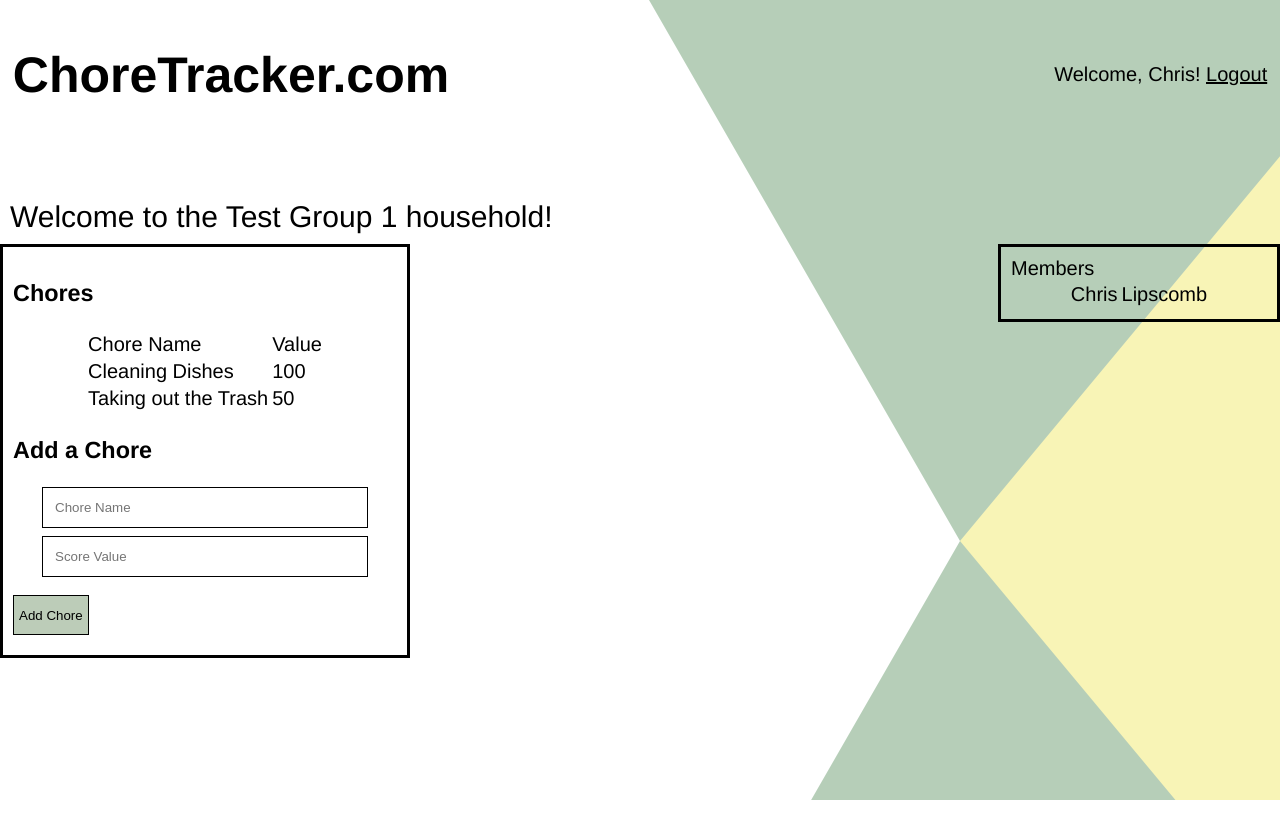
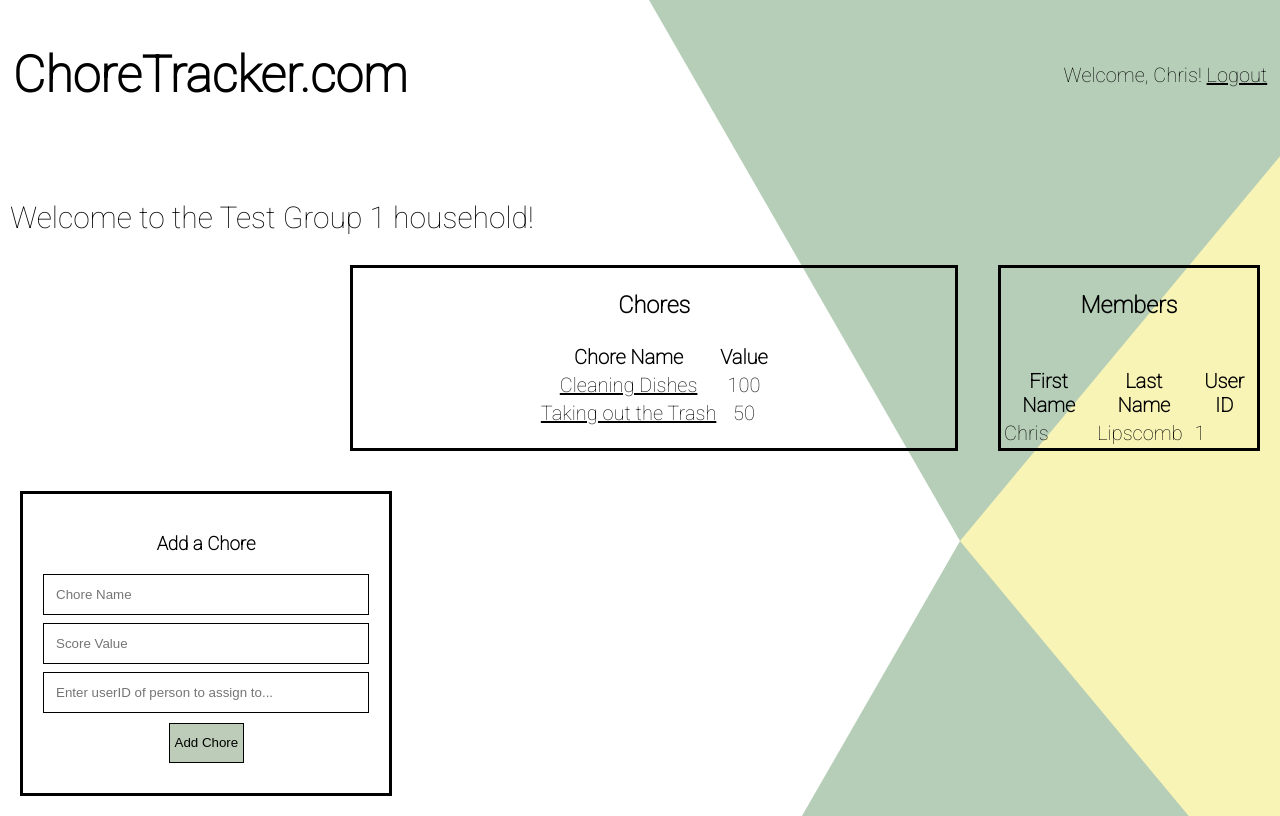
Before and after one commit to Risch1997/IIT-Project, a PHP site: page /group.php?id=1 in a window 1280 px wide. Run offline with PHP 8.4, Linux system fonts and the light colour scheme; a user stored in the database is signed in; data comes from the database, SQL or seed files in the repository; some web fonts are replaced.

Commit message:
Added Assign feature

```diff
--- a/group.php
+++ b/group.php
@@ -1,7 +1,8 @@
 <?php include('includes/top.php'); ?>
-
+<link rel="Stylesheet" href="style.css" type="text/css" />
 
 <?php
+$userID = $_SESSION['userID'];
 if(isset($_GET['id'])) {
 	$groupID = $_GET['id'];
 	$query = $dbcon->query("SELECT * FROM groups WHERE groupID = $groupID");
@@ -13,16 +14,18 @@ if(isset($_GET['id'])) {
 		</div>";
 
 	echo "
-		<div id=\"household\" style=\"font-size:20px; border-style:solid; width: 20%; padding: 10px; float:right\">
-			Members <br>
+		<div id=\"household\" style=\"font-size:20px; border-style:solid; height: 100%; width: 20%; margin: 20px; float:right\">
+			<h3 style=\"text-align:center\">Members</h3> <br>
 			<table>";
-	$query = "SELECT users.firstName, users.lastName FROM users, group_users WHERE group_users.groupID = " . $groupID;
+	$query = "SELECT users.firstName, users.lastName,users.userID FROM users, group_users WHERE group_users.groupID = " . $groupID;
 	$result = $dbcon->query($query);
+	echo "<tr><th>First Name</th><th>Last Name</th><th>User ID</th></tr>";
 	foreach ($result as $row){
 		echo "
 				<tr>
 					<td>". $row['firstName'] . "</td>
 					<td>". $row['lastName'] . "</td>
+					<td>". $row['userID'] . "</td>
 				</tr>";
 	}
 	echo "
@@ -31,11 +34,15 @@ if(isset($_GET['id'])) {
 
 	echo "
 
-		<div id=\"chores\" style=\"font-size:20px; border-style:solid; width: 30%; padding: 10px; float:left\">";
+		<div id=\"chores\" style=\"font-size:20px; border-style:solid; width: 47%; margin:20px; float:right;text-align:center\">";
 	if(isset($_POST['addChore'])) {
 		$choreName = isset($_POST["choreName"]) ? make_safe($_POST['choreName']) : '';
 		$choreValue = isset($_POST["choreValue"]) ? make_safe($_POST['choreValue']) : '';
+		$assignedTo = isset($_POST["assigned"]) ? make_safe($_POST['assigned']) : '';
+		$assigner = isset($_POST["assigner"]) ? make_safe($_POST['assigner']) : '';
 		$dbcon->exec("INSERT INTO `chores` (`groupID`, `choreName`, `choreValue`) VALUES ($groupID, '$choreName', $choreValue)");
+		$choreID = $dbcon->lastInsertId();
+		$dbcon->exec("INSERT INTO `events` (`reporterUserID`, `choreID`, `reportedUserID`) VALUES ($assigner, $choreID, $assignedTo)");
 	}
 
 ?>
@@ -43,15 +50,15 @@ if(isset($_GET['id'])) {
 			<h3>Chores</h3>
 			<table id="choreTable">
 				<tr>
-					<td>Chore Name</td>
-					<td>Value</td>
+					<th>Chore Name</th>
+					<th>Value</th>
 				</tr>
 			<?php
 				$query = $dbcon->query("SELECT * FROM chores WHERE groupid = $groupID");
 				while($chore = $query->fetch(PDO::FETCH_ASSOC)){
 					echo "
 				<tr>
-					<td>". $chore['choreName'] . "</td>
+					<td><a href=\"event.php?id=" . $chore['choreID'] . "\">". $chore['choreName'] . "</a></td>
 					<td>" . $chore['choreValue'] . "</td>
 				</tr>";
 				}
@@ -60,15 +67,21 @@ if(isset($_GET['id'])) {
 			?>
 
 			</table>
-
+			</div>
+			<div id="addChore">
 				<h3>Add a Chore</h3>
 				<form id="createChore" name="createChore" action="" method="POST">
+
 					<input type="text" class="form-control" id="chore" name="choreName" placeholder="Chore Name">
 
 					<input type="text" class="form-control" id="score-val" name="choreValue" placeholder="Score Value">
 
+					<input type="text" class="form-control" id="assigned" name="assigned" placeholder="Enter userID of person to assign to...">
+
+					<input type="hidden" class="form-control" id="assigner" name="assigner" value="<?php echo $_SESSION['userID']?>"/>
 					<input type="submit" name="addChore" value="Add Chore" class="submit">
 				</form>
 			</div>
 
+
 <?php include("includes/footer.php"); ?>
--- a/resources/functions/config.php
+++ b/resources/functions/config.php
@@ -4,9 +4,9 @@
 global $dbcon;
 $db_config = array(
     'name'    =>  'choretracker',
-    'host'    =>  'localhost',
+    'host'    =>  'localhost:3366',
     'user'    =>  'root',
-	'pass'	  =>  ''
+	'pass'	  =>  'password'
 );
 
 ?>
--- a/style.css
+++ b/style.css
@@ -201,3 +201,15 @@ table {
 	clear: both;
 
 }
+
+#addChore{
+	float:left;
+	border-style: solid;
+	padding: 20px;
+	margin: 20px;
+	text-align: center;
+}
+
+table#choreTable{
+	padding-bottom: 20px;
+}
```
Also changed, not shown: event.php (added, +27 -0 lines), 1 other file. Lines whose indentation alone changed are shown as unchanged.
